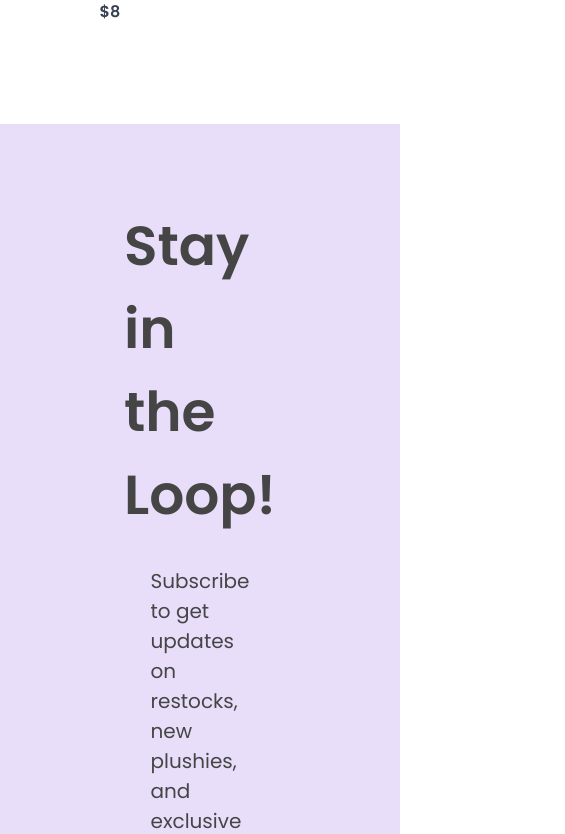
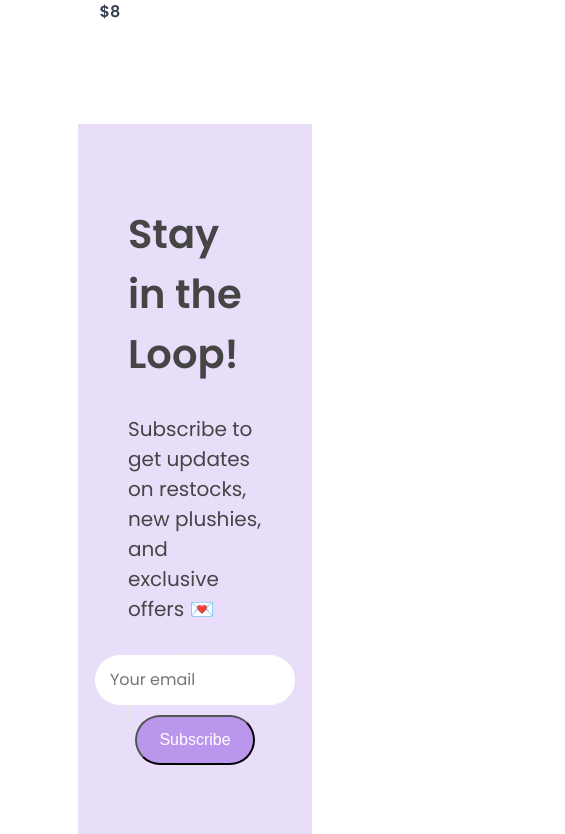
Before and after one commit to azheng05/ecommerce-platform, a React (Create React App) app in the folder frontend/: page / in a window 390 px wide. Shown: the part 1430-2264 px from the top of the page, 565 px wide, since content can reach past the window. Built offline with nearby package versions, Linux system fonts and the light colour scheme.

Commit message:
Made newsletter responsive to different window sizes

```diff
--- a/frontend/src/Components/Newsletter/Newsletter.css
+++ b/frontend/src/Components/Newsletter/Newsletter.css
@@ -6,7 +6,7 @@
     align-items: center;
     justify-content: center;
     margin: auto;
-    padding: 80px 200px;
+    padding: 80px 50px;
     margin-bottom: 50px;
     background: #b28aeb48;
     gap: 30px;
@@ -40,6 +40,7 @@
     border: none;
     outline: none;
     color: #616161;
+    background: transparent;
     font-family: Poppins;
     font-size: 16px;
 }
@@ -53,3 +54,59 @@
     font-size: 16px;
     cursor: pointer;
 }
+
+@media (max-width: 1280px) {
+    .newsletter div {
+        width: 90%;
+    }
+    .newsletter input {
+        width: 70%;
+        min-width: 200px;
+    }
+    .newsletter button {
+        width: auto;
+        min-width: 120px;
+    }
+}
+
+@media (max-width: 938px) {
+    .newsletter h1 {
+        font-size: 40px;
+    }
+}
+
+@media (max-width: 728px) {
+    .newsletter div {
+        flex-direction: column;
+        width: 100%;
+        height: auto;
+        padding: 0;
+        gap: 10px;
+        border-radius: 50px;
+        background: transparent;
+        justify-content: center;
+        align-items: center;
+    }
+
+    .newsletter input {
+        background-color: white;
+    }
+
+    .newsletter input,
+    .newsletter button {
+        width: 90%;
+        height: 50px;
+        border-radius: 50px;
+        box-sizing: border-box;
+    }
+
+    .newsletter input {
+        margin-left: 0;
+        padding: 0 15px;
+    }
+
+    .newsletter button {
+        padding: 0 20px;
+        text-align: center;
+    }
+}
```
